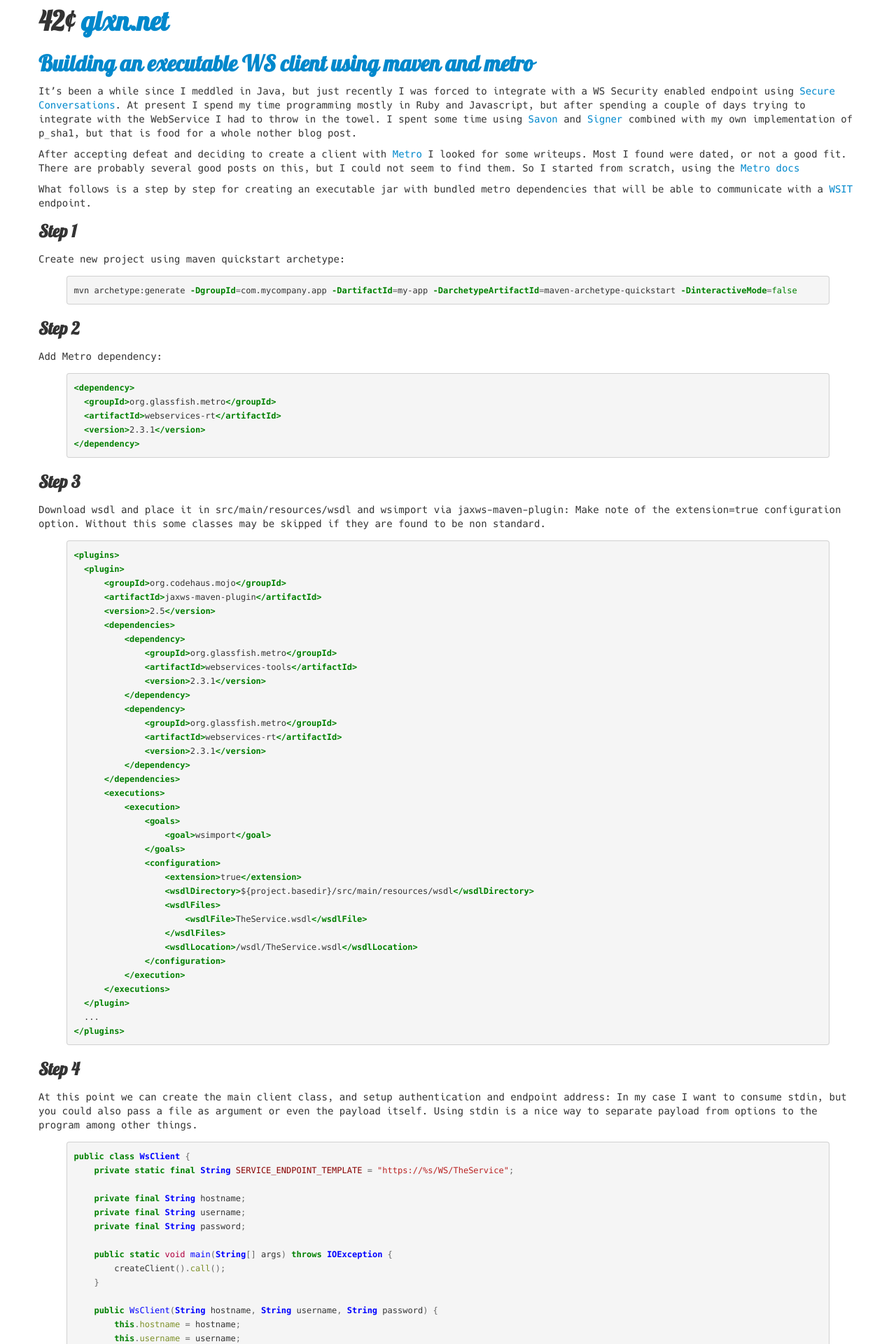
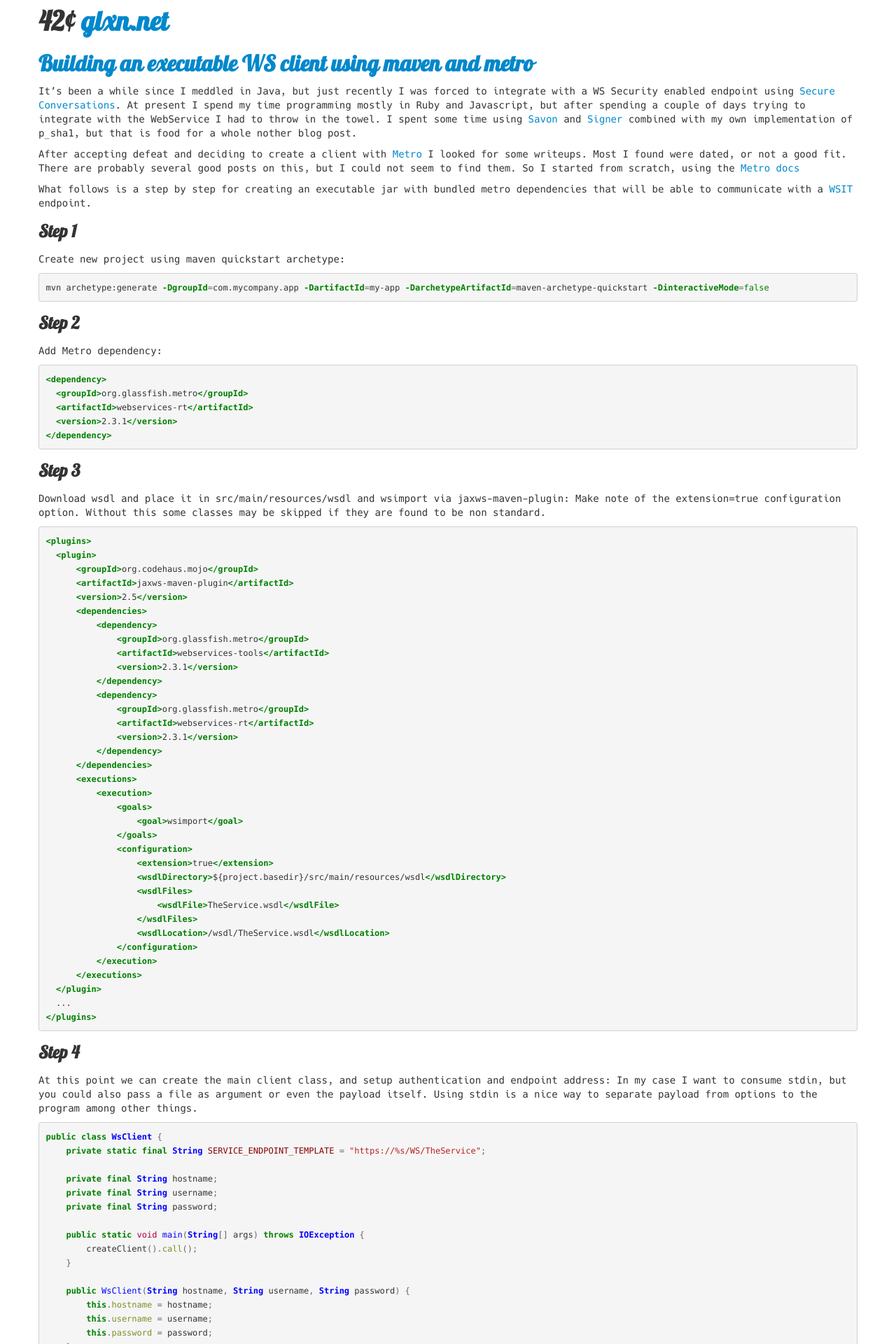
Before and after one commit to kenglxn/kenglxn.github.com, a Jekyll site: the page built from _posts/2017-09-12-build-jaxws-wssec-client-with-maven-and-metro.md, in a window 1280 px wide. Shown: the top 1920 px of the page at 70% size. Built offline with Jekyll 4.4.1, drawn with Linux system fonts in a browser that asks for light colours; comment, search, counter and statistics services are not loaded.

Commit message:
use backticks instead of liquid highlight

````diff
--- a/_posts/2017-09-12-build-jaxws-wssec-client-with-maven-and-metro.md
+++ b/_posts/2017-09-12-build-jaxws-wssec-client-with-maven-and-metro.md
@@ -17,21 +17,21 @@ What follows is a step by step for creating an executable jar with bundled metro
 
 Create new project using maven quickstart archetype:
 
-{% highlight bash %}
+```bash
 mvn archetype:generate -DgroupId=com.mycompany.app -DartifactId=my-app -DarchetypeArtifactId=maven-archetype-quickstart -DinteractiveMode=false
-{% endhighlight %}
+```
 
 ### Step 2
 
 Add Metro dependency:
 
-{% highlight xml %}
+```xml
 <dependency>
   <groupId>org.glassfish.metro</groupId>
   <artifactId>webservices-rt</artifactId>
   <version>2.3.1</version>
 </dependency>
-{% endhighlight %}
+```
 
 ### Step 3
 
@@ -39,7 +39,7 @@ Download wsdl and place it in src/main/resources/wsdl and wsimport via jaxws-mav
 Make note of the extension=true configuration option. Without this some classes may be skipped if
 they are found to be non standard.
 
-{% highlight xml %}
+```xml
 <plugins>
   <plugin>
       <groupId>org.codehaus.mojo</groupId>
@@ -75,7 +75,7 @@ they are found to be non standard.
   </plugin>
   ...
 </plugins>
-{% endhighlight %}
+```
 
 ### Step 4
 
@@ -83,7 +83,7 @@ At this point we can create the main client class, and setup authentication and
 In my case I want to consume stdin, but you could also pass a file as argument or even the payload itself.
 Using stdin is a nice way to separate payload from options to the program among other things.
 
-{% highlight java %}
+```java
 public class WsClient {
     private static final String SERVICE_ENDPOINT_TEMPLATE = "https://%s/WS/TheService";
 
@@ -144,7 +144,7 @@ public class WsClient {
         }
     }
 }
-{% endhighlight %}
+```
 
 ### Step 5
 
@@ -154,7 +154,7 @@ but for this use case I prefer to bundle the dependencies inside the client jar
 
 Configure the maven-assembly-plugin to build a single distributable jar:
 
-{% highlight xml %}
+```xml
 <plugins>
   <finalName>${project.artifactId}-nodeps</finalName>
   ...
@@ -184,7 +184,7 @@ Configure the maven-assembly-plugin to build a single distributable jar:
     </configuration>
   </plugin>
 </plugins>
-{% endhighlight %}
+```
 
 ### Step 6, run it
 
@@ -192,6 +192,6 @@ With this we now have the executable jar \`${project.artifactId}.jar\`.
 
 Example usage:
 
-{% highlight bash %}
+```bash
 cat somepayload.xml | java -jar the-client.jar
-{% endhighlight %}
+```
````
